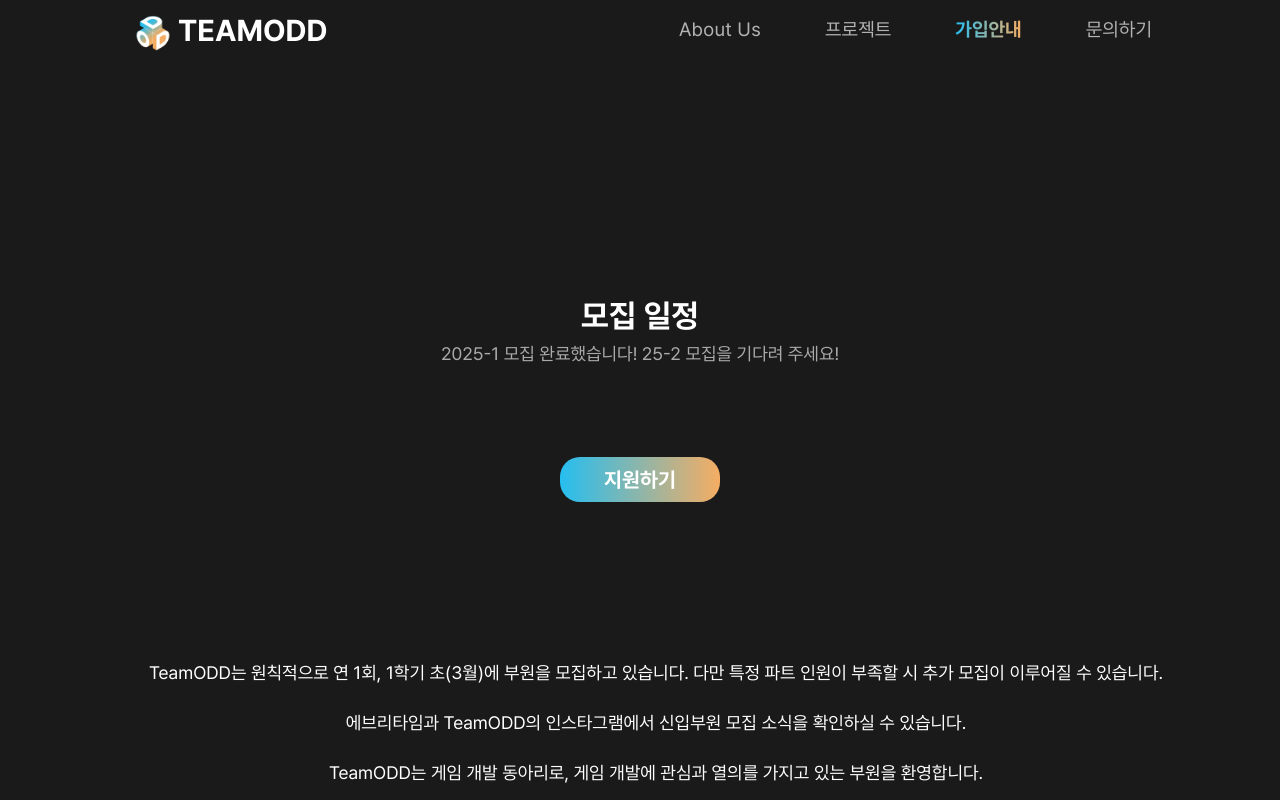
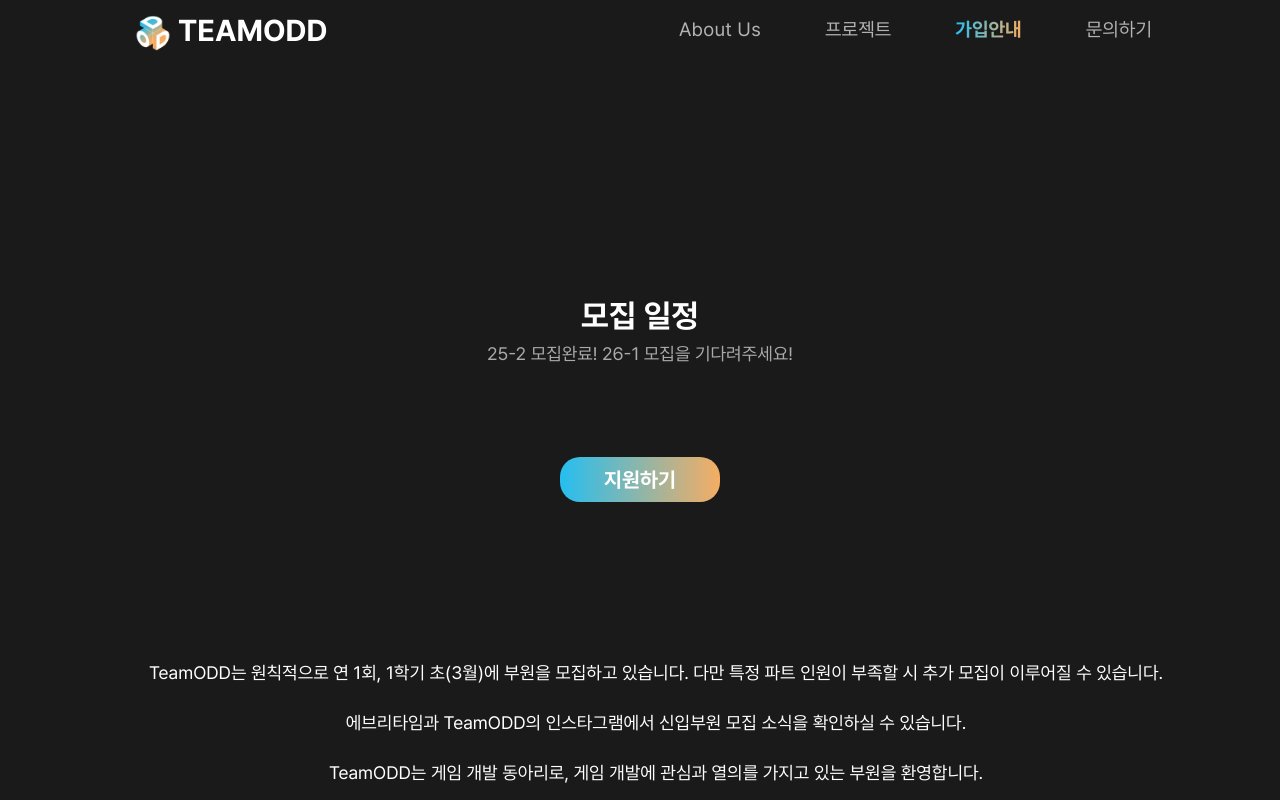
Before and after one commit to TeamODD/TeamODDWebsite, a React (Vite) app: page /join in a window 1280 px wide. Shown: the top 800 px of the page. Built offline with nearby package versions, Linux system fonts and the light colour scheme; no server answers; the database is empty.

Commit message:
ㅁㄴㅇㅁㄴㅇㄴㅁㅇ

```diff
--- a/src/routes/Join.tsx
+++ b/src/routes/Join.tsx
@@ -28,7 +28,7 @@ const Join = () => {
     <div className="join-container">
       <div className="join-content">
         <h2 className="join-title">모집 일정</h2>
-        <p className="join-text">2025-1 모집 완료했습니다! 25-2 모집을 기다려 주세요!</p>
+        <p className="join-text">25-2 모집완료! 26-1 모집을 기다려주세요!</p>
         <div className="join-button">
           <GradientButton
             innerText="지원하기"
```
